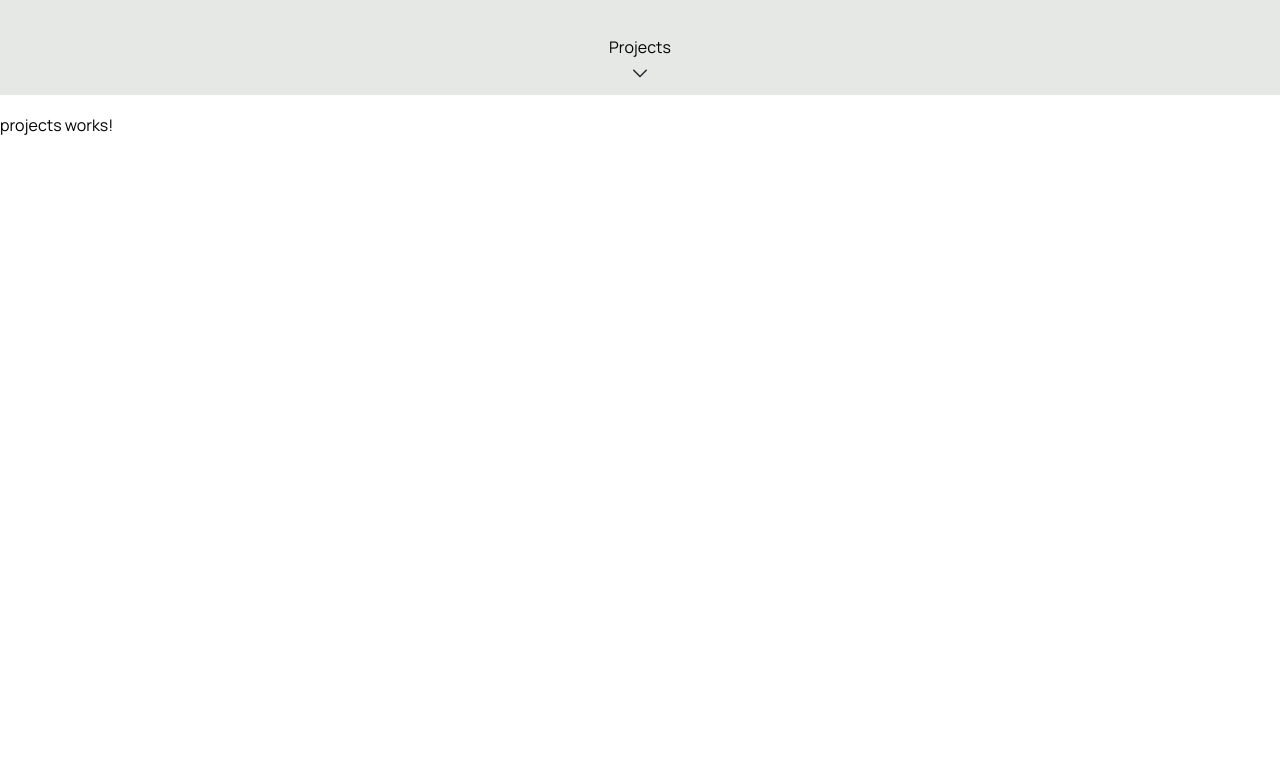
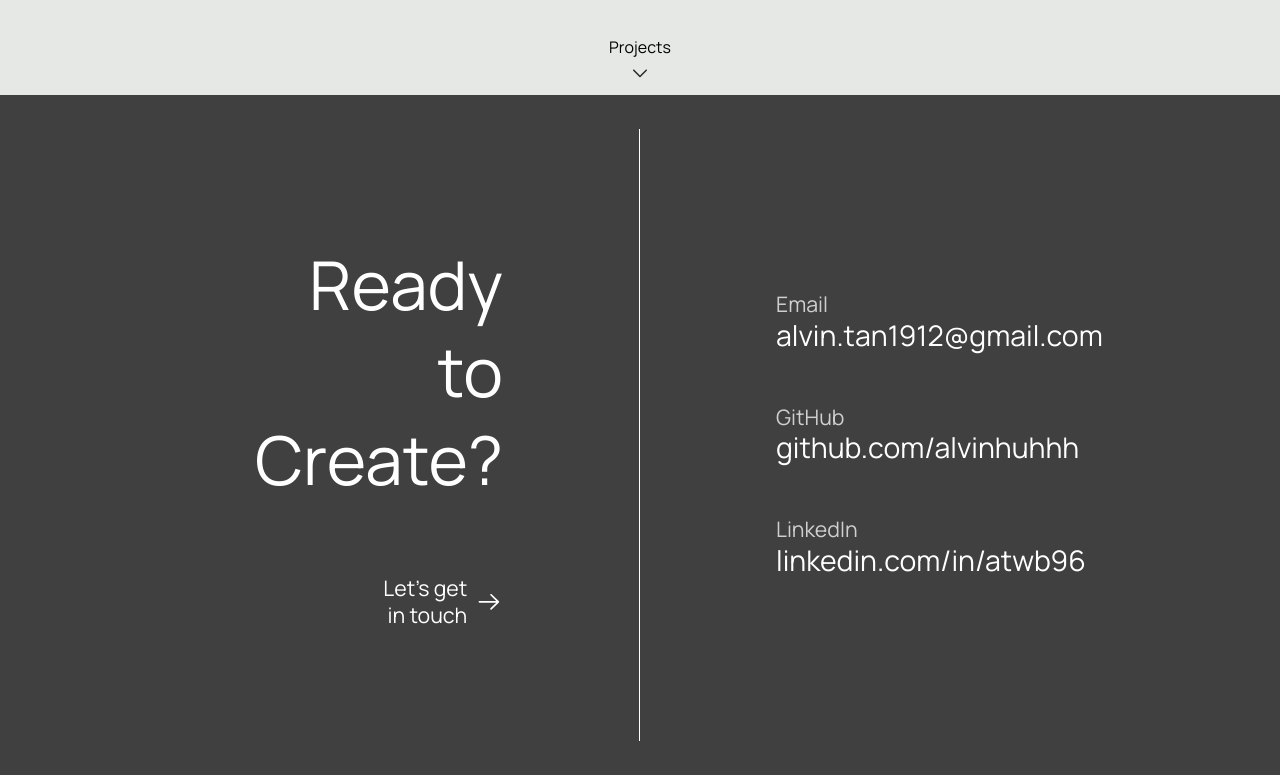
Before and after one commit to alvinhuhhh/alvinhuhhh.github.io, an Angular app: page / in a window 1280 px wide. Shown: the part 705-1480 px from the top of the page. Built offline with nearby package versions, Linux system fonts and the light colour scheme.

Commit message:
layout for contact page

```diff
--- a/src/app/app.component.html
+++ b/src/app/app.component.html
@@ -1,3 +1,3 @@
 <section><app-landing /></section>
-<section><app-projects /></section>
+<!-- <section><app-projects /></section> -->
 <section><app-contact /></section>
--- a/src/app/components/styled-button/styled-button.component.html
+++ b/src/app/components/styled-button/styled-button.component.html
@@ -1 +1 @@
-<button [class]="class" (click)="onClick()">{{ title }}</button>
+<button [class]="class" (click)="onClick()" title="">{{ title }}</button>
--- a/src/app/contact/contact.component.css
+++ b/src/app/contact/contact.component.css
@@ -18,6 +18,17 @@
   justify-content: center;
   align-items: flex-end;
 }
+
+.left-content {
+  height: 90%;
+  display: flex;
+  flex-direction: column;
+  justify-content: center;
+  align-items: flex-end;
+  border-right: 1px solid #ffffff;
+  padding: 0 136px 0 0;
+}
+
 h1 {
   width: 50%;
   color: #ffffff;
@@ -46,8 +57,36 @@ h5 {
 .right {
   width: 50%;
   display: flex;
+  flex-direction: column;
   justify-content: center;
-  align-items: center;
+  align-items: flex-start;
+}
+
+.right-content {
+  height: 90%;
+  display: flex;
+  flex-direction: column;
+  justify-content: center;
+  align-items: flex-start;
+  padding: 0 0 0 136px;
+}
+
+.detail {
+  display: flex;
+  flex-direction: column;
+  justify-content: flex-start;
+  padding: 24px 0 24px 0;
+}
+.detail h5 {
+  color: var(--timberwolf);
+  text-align: start;
+  margin: 0;
+  padding: 0;
+}
+.detail h4 {
+  color: #ffffff;
+  margin: 0;
+  padding: 0;
 }
 
 .footer {
--- a/src/app/contact/contact.component.html
+++ b/src/app/contact/contact.component.html
@@ -1,13 +1,30 @@
 <div class="page">
   <div class="content">
     <div class="left">
-      <h1>Ready to Create?</h1>
-      <div class="motif">
-        <h5>Let's get in touch</h5>
-        <img class="arrow" src="assets/icons/arrow-right-24.svg" />
+      <div class="left-content">
+        <h1>Ready to Create?</h1>
+        <div class="motif">
+          <h5>Let's get in touch</h5>
+          <img class="arrow" src="assets/icons/arrow-right-24.svg" />
+        </div>
       </div>
     </div>
-    <div class="right"></div>
+    <div class="right">
+      <div class="right-content">
+        <div class="detail">
+          <h5>Email</h5>
+          <h4>{{ email }}</h4>
+        </div>
+        <div class="detail">
+          <h5>GitHub</h5>
+          <h4>{{ github }}</h4>
+        </div>
+        <div class="detail">
+          <h5>LinkedIn</h5>
+          <h4>{{ linkedin }}</h4>
+        </div>
+      </div>
+    </div>
   </div>
 
   <div class="footer">
--- a/src/app/contact/contact.component.ts
+++ b/src/app/contact/contact.component.ts
@@ -3,8 +3,10 @@ import { Component } from '@angular/core';
 @Component({
   selector: 'app-contact',
   templateUrl: './contact.component.html',
-  styleUrls: ['./contact.component.css']
+  styleUrls: ['./contact.component.css'],
 })
 export class ContactComponent {
-
+  email: string = 'alvin.tan1912@gmail.com';
+  github: string = 'github.com/alvinhuhhh';
+  linkedin: string = 'linkedin.com/in/atwb96';
 }
```
Also changed, not shown: 1 other file (tests, documents, lock files or other folders).
